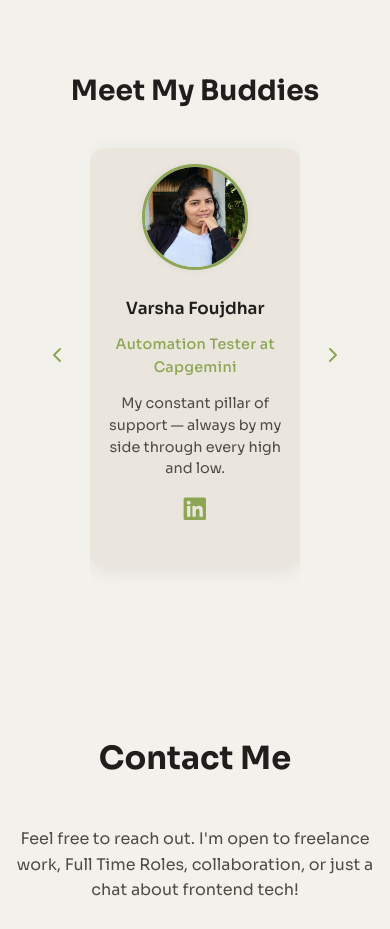
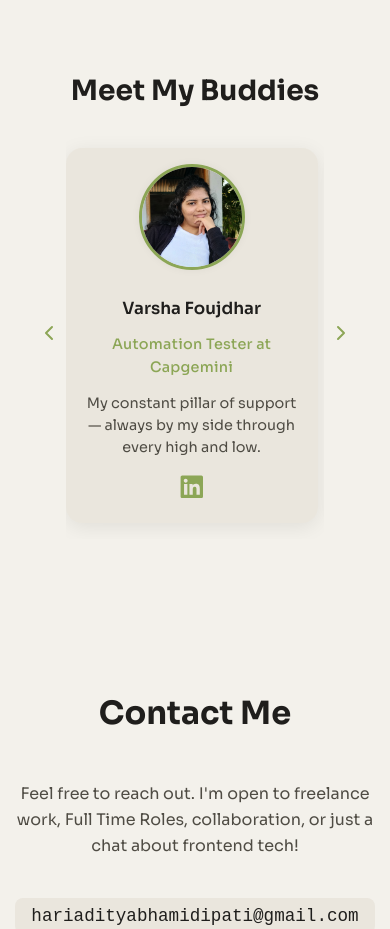
Before and after one commit to HariAdityaRE/Portfolio, a React (Create React App) app: page / in a window 390 px wide. Shown: the part 3080-4009 px from the top of the page. Built offline with nearby package versions, Linux system fonts and the light colour scheme.

Commit message:
Update buddies styling for mobile screen

```diff
--- a/src/components/Buddies/Buddies.module.css
+++ b/src/components/Buddies/Buddies.module.css
@@ -110,9 +110,15 @@
     color: var(--accent-hover);
   }
 
+  @media (max-width: 350px) {
+    .buddiesSection {
+      padding: 4rem 0rem;
+    }
+  }
+
   @media (max-width: 500px) {
     .carouselWrapper {
-      padding: 0 0.5rem;
+      gap: 0rem;
     }
 
     .carousel {
```
